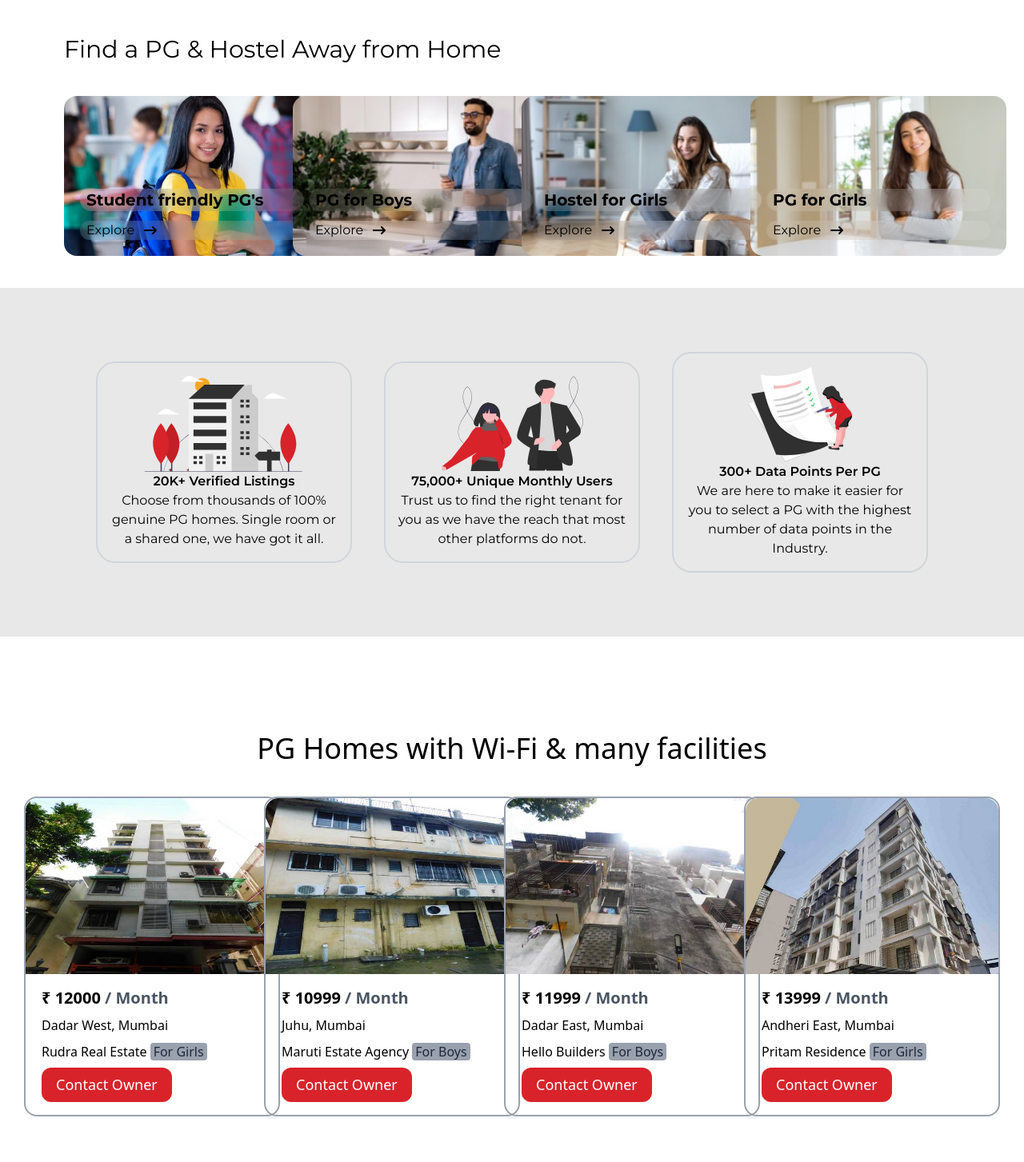
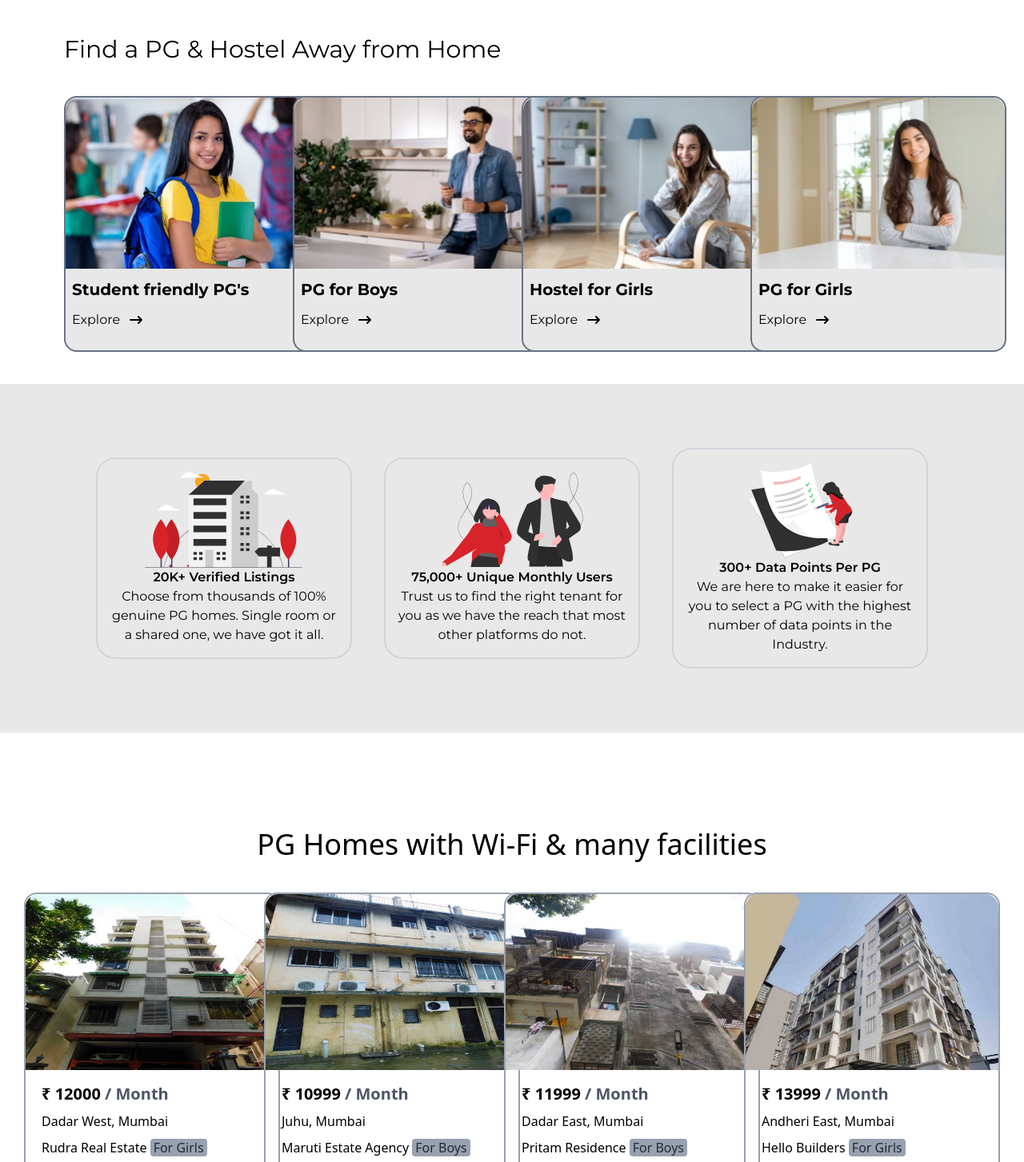
Before and after one commit to Pritammandal77/ghar-padharo-assignment, a React (Vite) app: page / in a window 1280 px wide. Shown: the part 320-1773 px from the top of the page at 80% size. Built offline with nearby package versions, Linux system fonts and the light colour scheme; a web font is replaced by a local one.

Commit message:
done some optimization in card component

```diff
--- a/src/components/Card.jsx
+++ b/src/components/Card.jsx
@@ -3,10 +3,10 @@ import React from 'react';
 function Card(props) {
     return (
         <>
-            <div className='w-80 h-50 text-black rounded-2xl bg-cover bg-center relative flex flex-col justify-end p-5 gap-3 hover:brightness-85 cursor-pointer'
-                style={{ backgroundImage: `url(${props.imgUrl})` }}>
-                <h1 className='z-10 text-xl font-bold bg-white/10 backdrop-blur-md rounded-2xl px-2'>{props.category}</h1>
-                <div className='flex items-center gap-3 bg-white/10 backdrop-blur-md rounded-2xl px-2'>
+            <div className='w-80 h-80 rounded-2xl bg-[#E8E8E8] flex flex-col gap-3 cursor-pointer border-2 border-gray-500'>
+                <img src={props.imgUrl} alt="" className='w-80 rounded-t-2xl' />
+                <h1 className='z-10 text-xl font-bold rounded-2xl px-2 '>{props.category}</h1>
+                <div className='flex items-center gap-3 rounded-2xl px-2'>
                     <h2>Explore</h2>
                     <i className="fa-solid fa-arrow-right-long"></i>
                 </div>
--- a/src/pages/Home/Home.jsx
+++ b/src/pages/Home/Home.jsx
@@ -52,7 +52,7 @@ function Home() {
           </div>
         </div>
 
-        <div className='w-full pt-8 xl:pt-15 flex flex-col gap-10 py-10'>
+        <div className='w-full pt-8 xl:pt-15 flex flex-col gap-10 py-10 '>
           <div>
             <h1 className='text-2xl md:text-3xl text-center xl:text-left'>Find a PG & Hostel Away from Home</h1>
           </div>
@@ -78,8 +78,8 @@ function Home() {
         <div className='w-[100vw] md:w-[90vw] lg:[80vw] xl:w-[100vw] xl:px-10 grid grid-cols-1 md:grid-cols-2 xl:grid-cols-4 place-items-center py-10 gap-y-5' >
           <PropertyCard imgUrl="/property1.jpg" price="12000" location="Dadar West, Mumbai" owner="Rudra Real Estate" gender="For Girls" />
           <PropertyCard imgUrl="/property2.jpg" price="10999" location="Juhu, Mumbai" owner="Maruti Estate Agency" gender="For Boys" />
-          <PropertyCard imgUrl="/property3.jpg" price="11999" location="Dadar East, Mumbai" owner="Hello Builders" gender="For Boys" />
-          <PropertyCard imgUrl="/property4.jpg" price="13999" location="Andheri East, Mumbai" owner="Pritam Residence" gender="For Girls" />
+          <PropertyCard imgUrl="/property3.jpg" price="11999" location="Dadar East, Mumbai" owner="Pritam Residence" gender="For Boys" />
+          <PropertyCard imgUrl="/property4.jpg" price="13999" location="Andheri East, Mumbai" owner="Hello Builders" gender="For Girls" />
         </div>
       </div>
 
```
